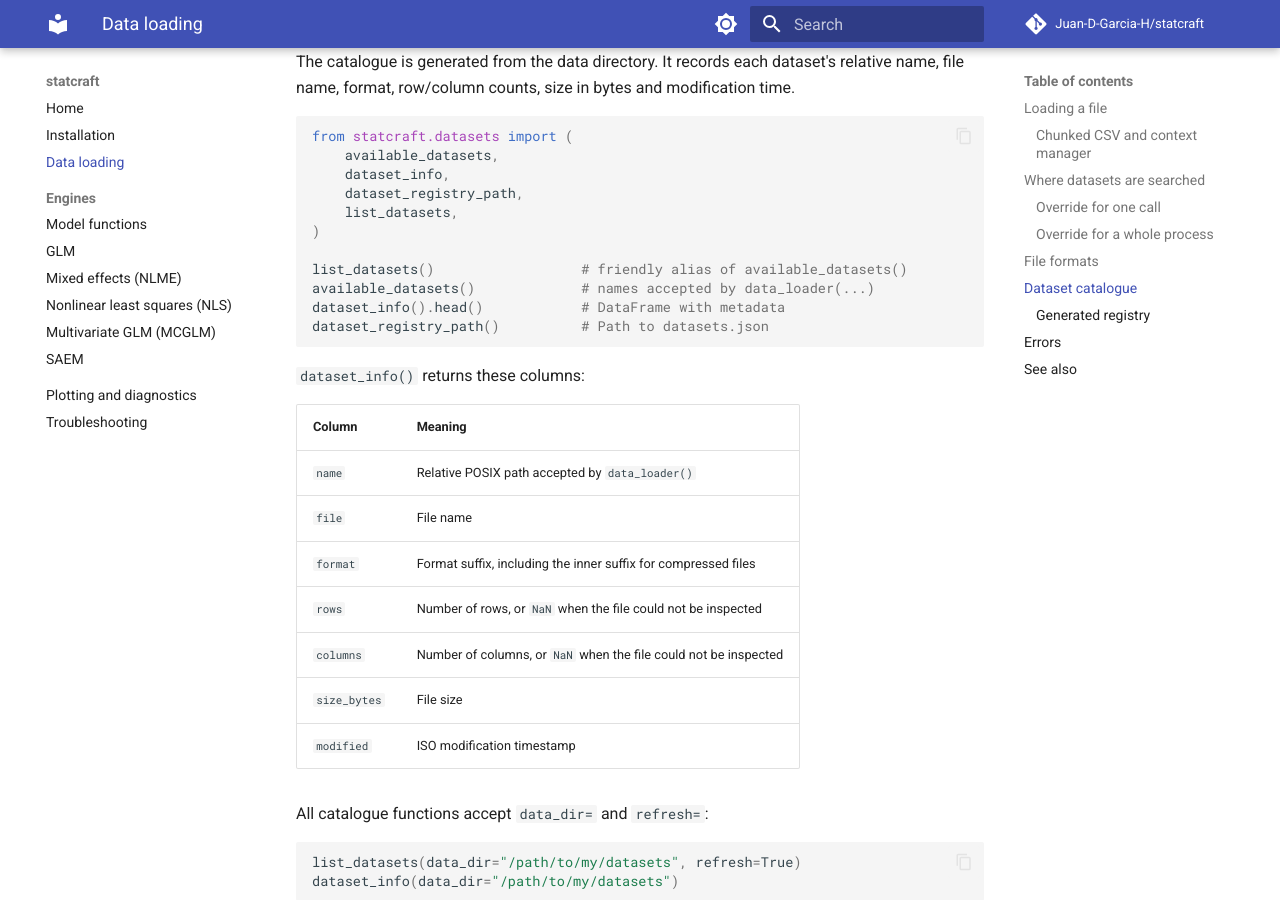
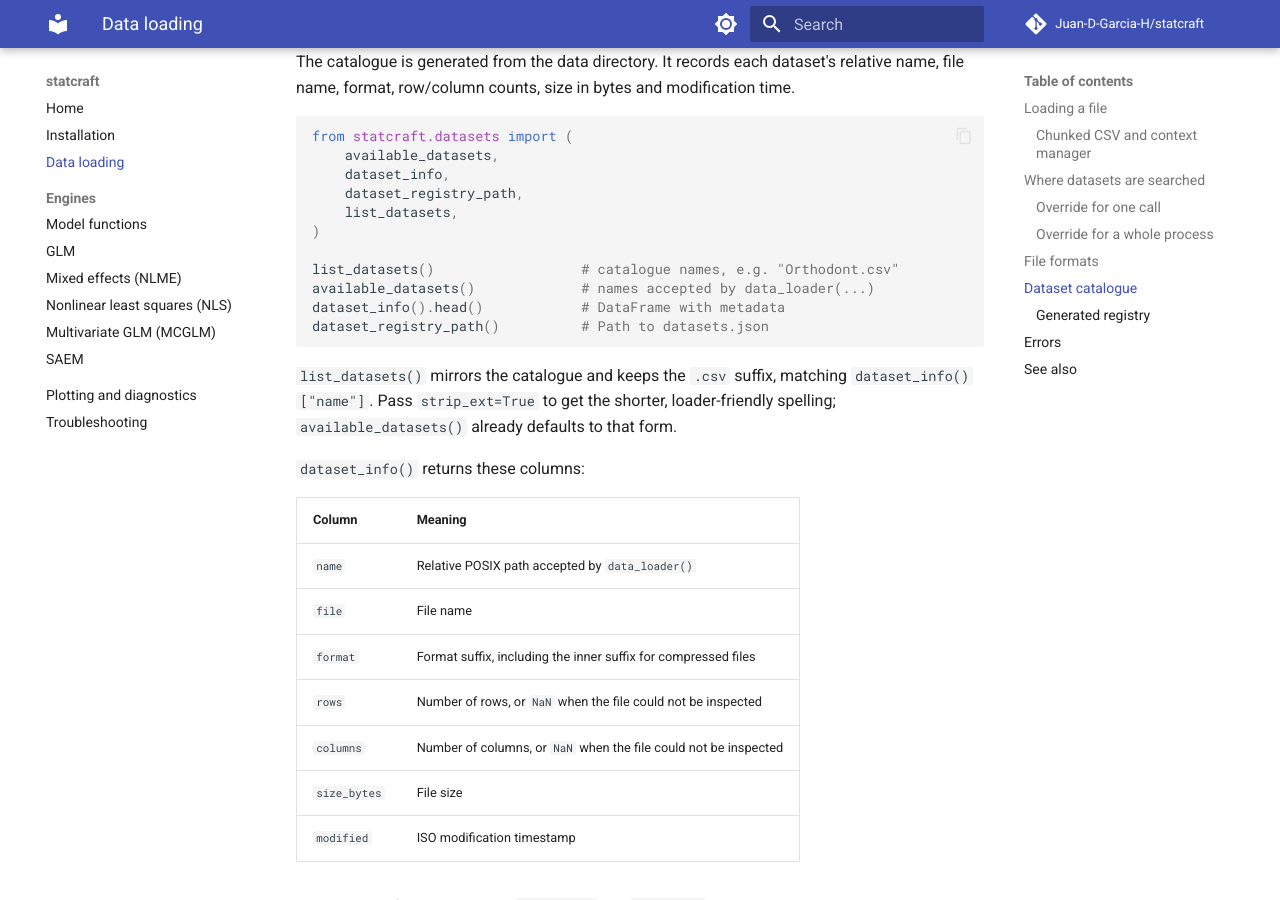
Before and after one commit to Juan-D-Garcia-H/statcraft, an MkDocs documentation site: the page built from docs/data-loading.md, in a window 1280 px wide and 900 px high, scrolled down 2930 px. Built offline with MkDocs 1.6.1 and Material for MkDocs 9.7.7, drawn with Linux system fonts in a browser that asks for light colours; comment, search, counter and statistics services are not loaded.

Commit message:
fix(datasets): return catalogue filenames from list_datasets
list_datasets() now defaults to strip_ext=False so it reports the names stored in datasets.json, matching dataset_info()["name"] and the smoke test that tracks registry updates. available_datasets() keeps strip_ext=True for loader-friendly names without the .csv suffix.

The data-loading guide documents both spellings. This resolves the CI failure in tests/test_smoke.py::test_dataset_registry_tracks_changes.

````diff
--- a/docs/data-loading.md
+++ b/docs/data-loading.md
@@ -144,11 +144,15 @@ from statcraft.datasets import (
     list_datasets,
 )
 
-list_datasets()                  # friendly alias of available_datasets()
+list_datasets()                  # catalogue names, e.g. "Orthodont.csv"
 available_datasets()             # names accepted by data_loader(...)
 dataset_info().head()            # DataFrame with metadata
 dataset_registry_path()          # Path to datasets.json
 ```
+
+`list_datasets()` mirrors the catalogue and keeps the `.csv` suffix, matching
+`dataset_info()["name"]`. Pass `strip_ext=True` to get the shorter,
+loader-friendly spelling; `available_datasets()` already defaults to that form.
 
 `dataset_info()` returns these columns:
 
````
Also changed, not shown: 1 other file.
